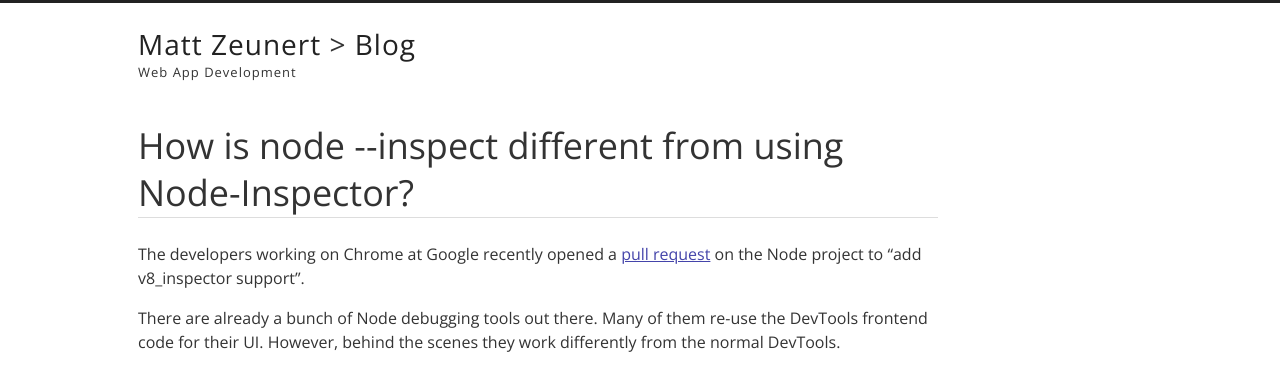
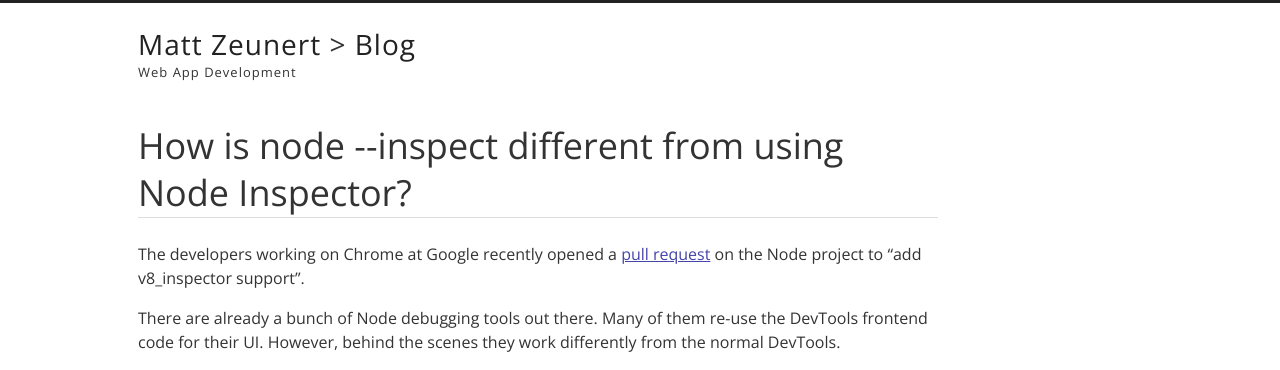
Before and after one commit to mattzeunert/mattzeunert.github.io, a Jekyll site: the page built from _posts/2016-06-05-node-v8-inspector-inspect.md, in a window 1280 px wide and 900 px high. Shown: the top 370 px of the window. Built offline with Jekyll 4.4.1, drawn with Linux system fonts in a browser that asks for light colours; nearby versions of some CDN libraries; comment, search, counter and statistics services are not loaded.

```diff
--- a/_posts/2016-06-05-node-v8-inspector-inspect.md
+++ b/_posts/2016-06-05-node-v8-inspector-inspect.md
@@ -1,6 +1,6 @@
 ---
 layout: post
-title: How is node --inspect different from using Node-Inspector?
+title: How is node --inspect different from using Node Inspector?
 date: 2016-06-01
 ---
 
```
